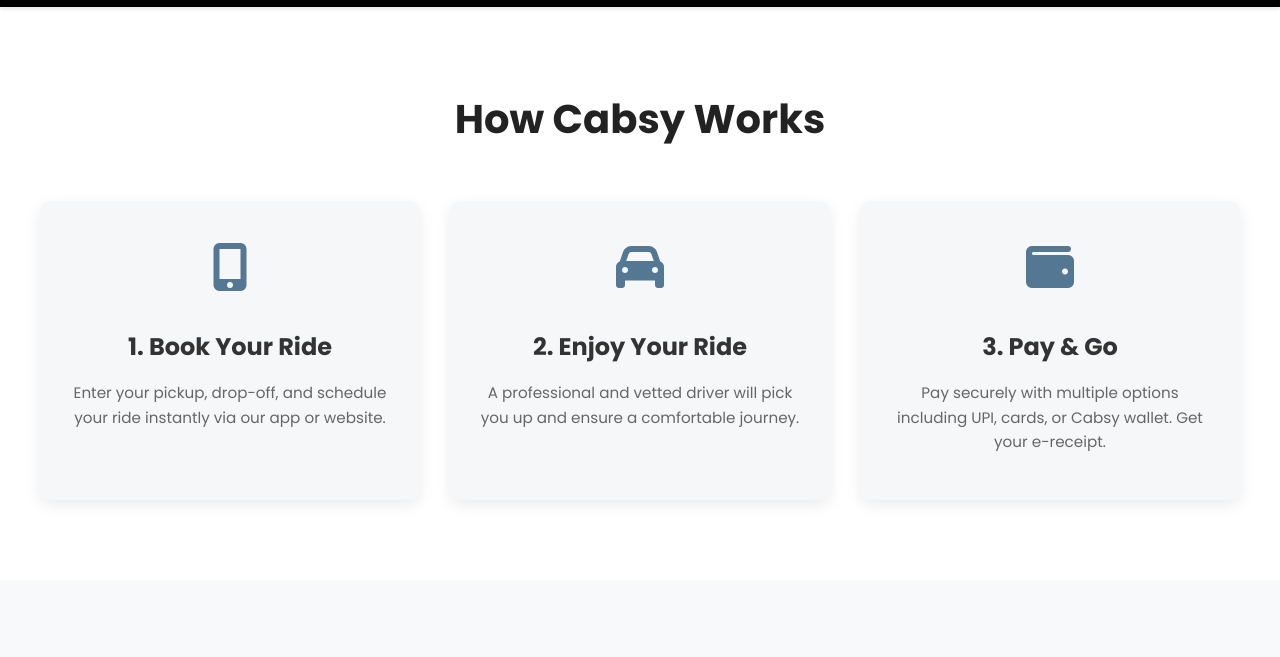
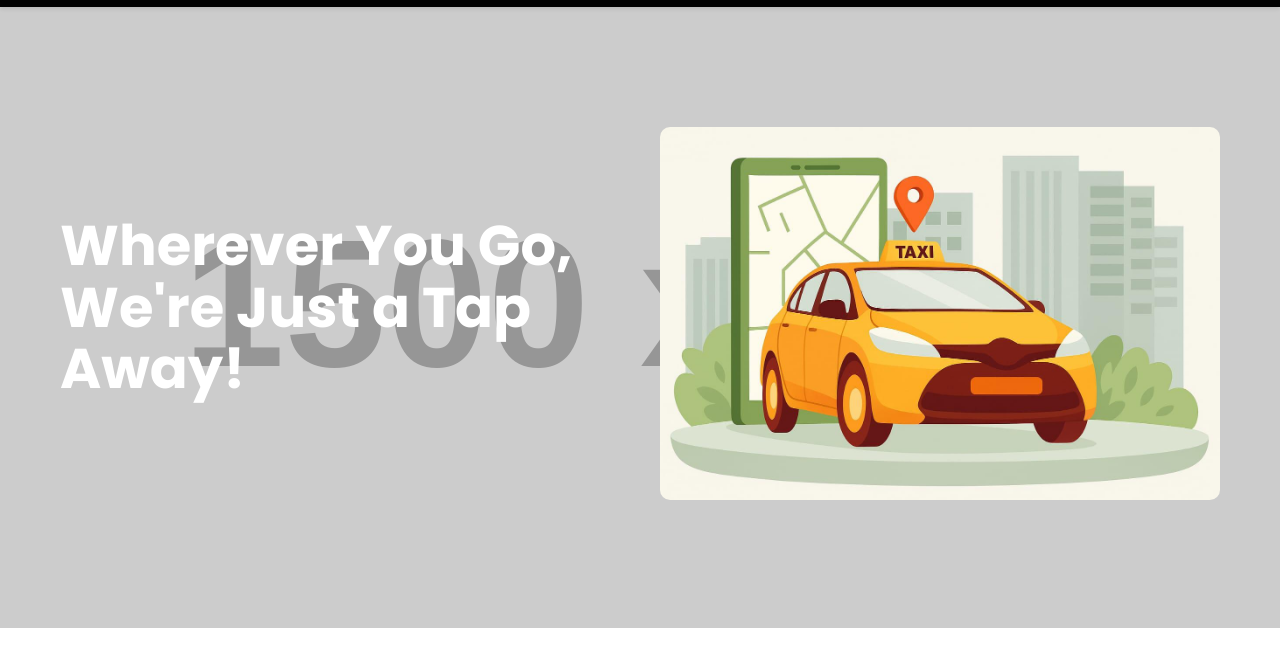
Before and after one commit to Reethu99/cabsy-frontend, a website: page public/Home/Home.html in a window 1280 px wide. Shown: the part 59-716 px from the top of the page. Drawn offline with Linux system fonts and the light colour scheme; placeholder pictures from the web are drawn by us.

Commit message:
home chnaged

```diff
--- a/public/Home/Home.css
+++ b/public/Home/Home.css
@@ -56,6 +56,46 @@
     margin-left: 10px;
     transition: background-color 0.3s ease, color 0.3s ease;
   }
+  .hero-section {
+    padding: 60px 20px;
+    background-color:#e0e0e0;
+}
+
+.hero-container {
+    display: flex;
+    align-items: center;
+    justify-content: space-between;
+    max-width: 1200px;
+    margin: 0 auto;
+    flex-wrap: wrap;
+}
+
+.hero-text {
+    flex: 1;
+    min-width: 300px;
+    padding: 20px;
+}
+
+.hero-text h1 {
+    font-size: 2.5rem;
+    font-weight: 700;
+    color: #000000;
+    font-family: 'Poppins', sans-serif;
+}
+
+.hero-image {
+    flex: 1;
+    min-width: 300px;
+    padding: 20px;
+    text-align: center;
+}
+
+.hero-image img {
+    max-width: 100%;
+    height: auto;
+    border-radius: 10px;
+}
+
 
   .login-btn {
     color: #4c6d87;
@@ -197,7 +237,7 @@
     left: 0;
     width: 100%;
     height: 100%;
-    background: rgba(0, 0, 0, 0.5); /* Dark overlay */
+    /* background: rgba(0, 0, 0, 0.5); */
     z-index: 1;
 }
 
--- a/public/Home/Home.html
+++ b/public/Home/Home.html
@@ -26,6 +26,16 @@
             </div>
         </nav>
     </header>
+    <section class="hero-section">
+        <div class="hero-container">
+            <div class="hero-text">
+                <h1>Wherever You Go,<br>We're Just a Tap Away!</h1>
+            </div>
+            <div class="hero-image">
+                <img src="../Assets/home1.jfif" alt="Cabsy Hero Image">
+            </div>
+        </div>
+    </section>
 
 
     <section id="how-it-works" class="how-it-works-section">
```
Also changed, not shown: public/RiderPayment/RiderPayment.css (+22 -0 lines), public/RiderPayment/RiderPayment.html (+4 -0 lines), public/Assets/bg1.jfif (added), public/Assets/bg2.jfif (added), public/Assets/home.jfif (added), public/Assets/home1.jfif (added).
